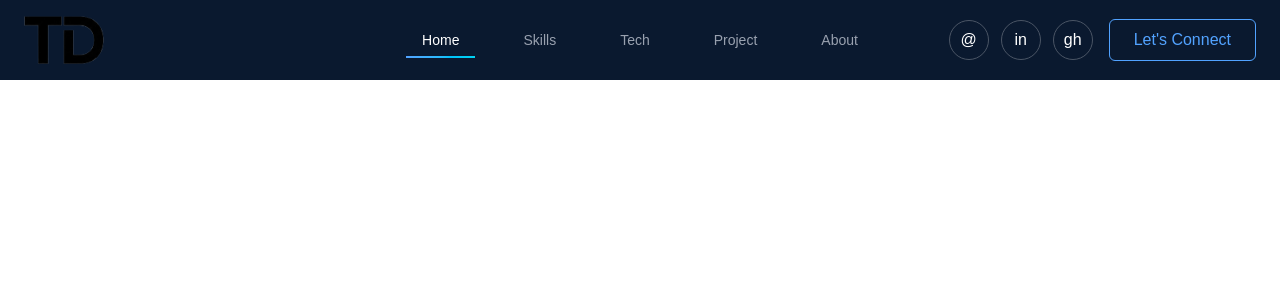
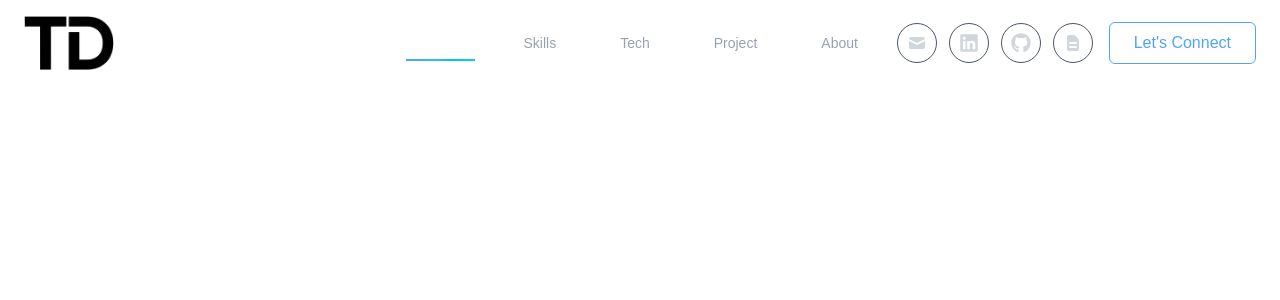
Before and after one commit to ThinhDang464/my-portfolio, a Next.js app: page / in a window 1280 px wide. Shown: the top 300 px of the page. Built offline with nearby package versions, Linux system fonts and the light colour scheme.

Commit message:
Icon fix

```diff
--- a/src/components/Header.tsx
+++ b/src/components/Header.tsx
@@ -2,6 +2,9 @@
 import Link from "next/link";
 import Image from "next/image";
 import { useState } from "react";
+import { HiMail } from "react-icons/hi";
+import { FaLinkedin, FaGithub } from "react-icons/fa";
+import { HiDocumentText } from "react-icons/hi"; // For CV/Resume
 
 const navLinks = [
   { name: "Home", href: "#" },
@@ -16,7 +19,7 @@ export function Header() {
   const [isMobileMenuOpen, setIsMobileMenuOpen] = useState(false);
 
   return (
-    <header className="bg-[#0A192F] text-white py-4 px-6">
+    <header className=" text-white py-4 px-6">
       {/* Large Desktop Layout (xl screens and up) - Full 3-column grid */}
       <div className="hidden xl:grid grid-cols-3 items-center">
         {/* Logo - Column 1 */}
@@ -25,8 +28,8 @@ export function Header() {
             <Image
               src="/TD.png"
               alt="Logo"
-              width={80}
-              height={80}
+              width={90}
+              height={90}
               className="h-auto"
             />
           </Link>
@@ -58,15 +61,40 @@ export function Header() {
         {/* Social Icons + Connect Button - Column 3 */}
         <div className="justify-self-end flex items-center gap-4">
           <div className="flex gap-3">
-            <div className="w-10 h-10 border border-gray-600 rounded-full flex items-center justify-center hover:border-blue-400 hover:bg-blue-400/10 transition-all duration-300 cursor-pointer group">
-              @
-            </div>
-            <div className="w-10 h-10 border border-gray-600 rounded-full flex items-center justify-center hover:border-blue-400 hover:bg-blue-400/10 transition-all duration-300 cursor-pointer group">
-              in
-            </div>
-            <div className="w-10 h-10 border border-gray-600 rounded-full flex items-center justify-center hover:border-blue-400 hover:bg-blue-400/10 transition-all duration-300 cursor-pointer group">
-              gh
-            </div>
+            <a
+              href="mailto:thinhd464@gmail.com"
+              className="w-10 h-10 border border-gray-600 rounded-full flex items-center justify-center hover:border-blue-400 hover:bg-blue-400/10 transition-all duration-300 cursor-pointer group"
+              aria-label="Email"
+            >
+              <HiMail className="w-5 h-5 text-gray-300 group-hover:text-blue-400 transition-colors" />
+            </a>
+            <a
+              href="https://linkedin.com/in/thinhdangg"
+              target="_blank"
+              rel="noopener noreferrer"
+              className="w-10 h-10 border border-gray-600 rounded-full flex items-center justify-center hover:border-blue-400 hover:bg-blue-400/10 transition-all duration-300 cursor-pointer group"
+              aria-label="LinkedIn"
+            >
+              <FaLinkedin className="w-5 h-5 text-gray-300 group-hover:text-blue-400 transition-colors" />
+            </a>
+            <a
+              href="https://github.com/ThinhDang464"
+              target="_blank"
+              rel="noopener noreferrer"
+              className="w-10 h-10 border border-gray-600 rounded-full flex items-center justify-center hover:border-blue-400 hover:bg-blue-400/10 transition-all duration-300 cursor-pointer group"
+              aria-label="GitHub"
+            >
+              <FaGithub className="w-5 h-5 text-gray-300 group-hover:text-blue-400 transition-colors" />
+            </a>
+            <a
+              href="/resume.pdf"
+              target="_blank"
+              rel="noopener noreferrer"
+              className="w-10 h-10 border border-gray-600 rounded-full flex items-center justify-center hover:border-blue-400 hover:bg-blue-400/10 transition-all duration-300 cursor-pointer group"
+              aria-label="Resume"
+            >
+              <HiDocumentText className="w-5 h-5 text-gray-300 group-hover:text-blue-400 transition-colors" />
+            </a>
           </div>
           <button className="relative px-6 py-2 border border-blue-400 text-blue-400 rounded-md font-medium overflow-hidden group transition-all duration-300 hover:text-white">
             <span className="absolute inset-0 bg-gradient-to-r from-blue-500 to-cyan-500 translate-x-[-100%] group-hover:translate-x-0 transition-transform duration-300" />
@@ -190,15 +218,40 @@ export function Header() {
             ))}
 
             <div className="flex gap-3 px-4 py-4">
-              <div className="w-10 h-10 border border-gray-600 rounded-full flex items-center justify-center hover:border-blue-400 hover:bg-blue-400/10 transition-all duration-300 cursor-pointer group">
-                @
-              </div>
-              <div className="w-10 h-10 border border-gray-600 rounded-full flex items-center justify-center hover:border-blue-400 hover:bg-blue-400/10 transition-all duration-300 cursor-pointer group">
-                in
-              </div>
-              <div className="w-10 h-10 border border-gray-600 rounded-full flex items-center justify-center hover:border-blue-400 hover:bg-blue-400/10 transition-all duration-300 cursor-pointer group">
-                gh
-              </div>
+              <a
+                href="thinhd464@gmail.com"
+                className="w-10 h-10 border border-gray-600 rounded-full flex items-center justify-center hover:border-blue-400 hover:bg-blue-400/10 transition-all duration-300 cursor-pointer group"
+                aria-label="Email"
+              >
+                <HiMail className="w-5 h-5 text-gray-300 group-hover:text-blue-400 transition-colors" />
+              </a>
+              <a
+                href="https://linkedin.com/in/thinhdangg"
+                target="_blank"
+                rel="noopener noreferrer"
+                className="w-10 h-10 border border-gray-600 rounded-full flex items-center justify-center hover:border-blue-400 hover:bg-blue-400/10 transition-all duration-300 cursor-pointer group"
+                aria-label="LinkedIn"
+              >
+                <FaLinkedin className="w-5 h-5 text-gray-300 group-hover:text-blue-400 transition-colors" />
+              </a>
+              <a
+                href="https://github.com/ThinhDang464"
+                target="_blank"
+                rel="noopener noreferrer"
+                className="w-10 h-10 border border-gray-600 rounded-full flex items-center justify-center hover:border-blue-400 hover:bg-blue-400/10 transition-all duration-300 cursor-pointer group"
+                aria-label="GitHub"
+              >
+                <FaGithub className="w-5 h-5 text-gray-300 group-hover:text-blue-400 transition-colors" />
+              </a>
+              <a
+                href="/resume.pdf"
+                target="_blank"
+                rel="noopener noreferrer"
+                className="w-10 h-10 border border-gray-600 rounded-full flex items-center justify-center hover:border-blue-400 hover:bg-blue-400/10 transition-all duration-300 cursor-pointer group"
+                aria-label="Resume"
+              >
+                <HiDocumentText className="w-5 h-5 text-gray-300 group-hover:text-blue-400 transition-colors" />
+              </a>
             </div>
 
             <div className="px-4 pb-4">
```
Also changed, not shown: package.json (+6 -5 lines), 1 other file (tests, documents, lock files or other folders).
